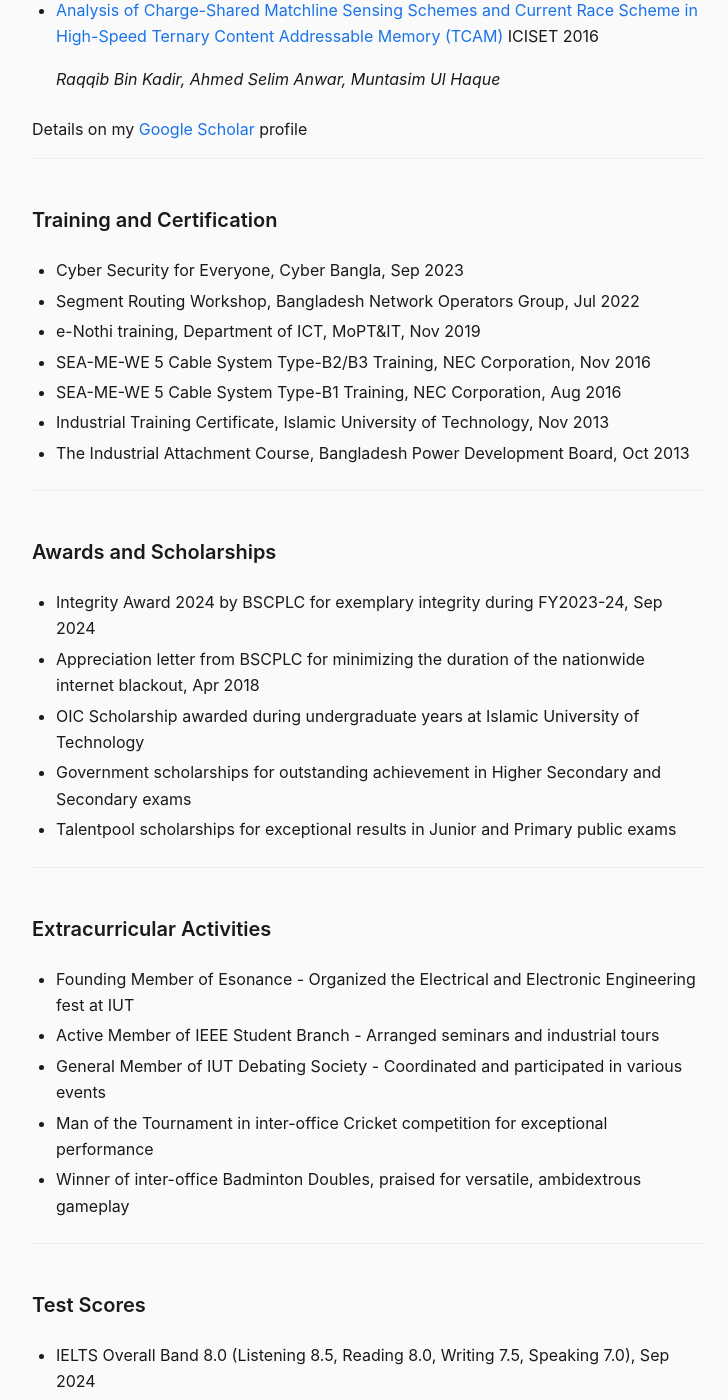
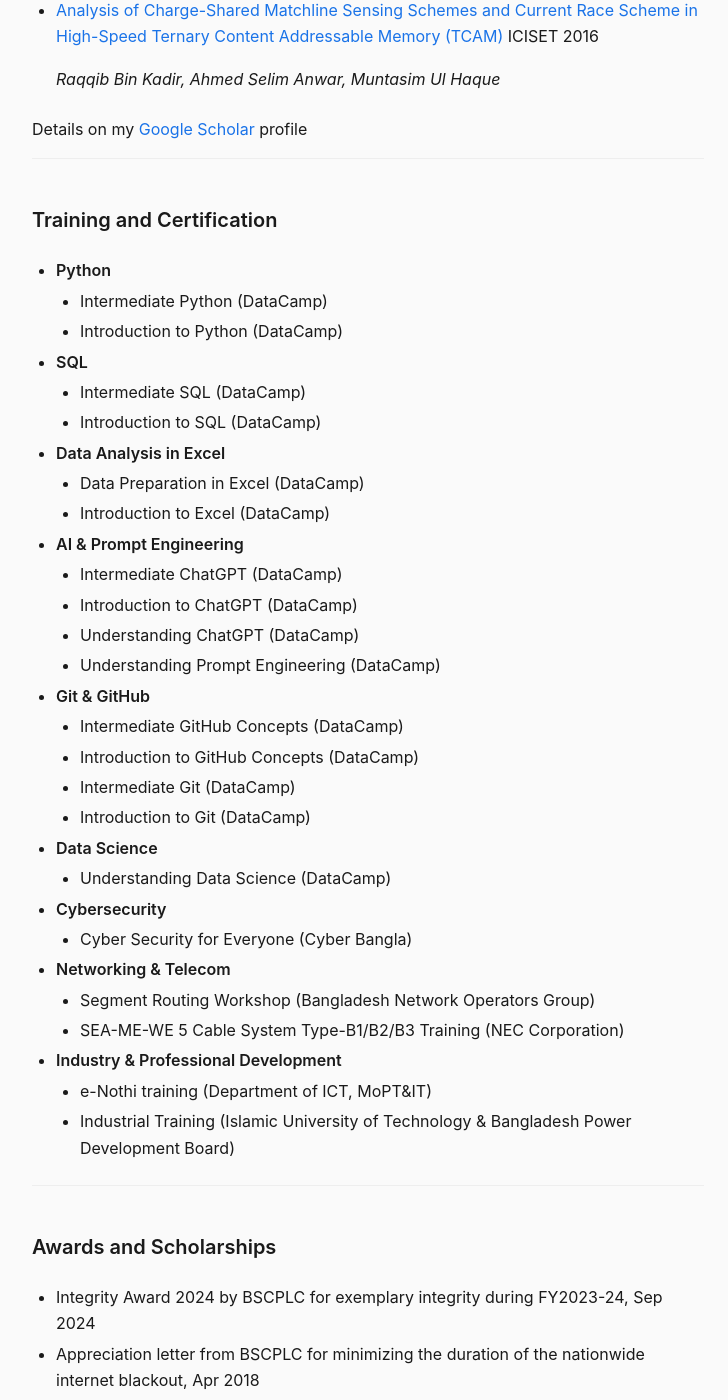
Before and after one commit to muntasimulhaque/muntasimulhaque.github.io, a Jekyll site: the page built from index.md, in a window 1280 px wide and 1400 px high, scrolled down 1919 px. Shown: the whole window, without its empty margins (272-1000 px from the left). Built offline with Jekyll 4.4.1, drawn with Linux system fonts in a browser that asks for light colours.

Commit message:
Update index.md

```diff
--- a/index.md
+++ b/index.md
@@ -56,13 +56,35 @@
 
 #### Training and Certification
 
-* Cyber Security for Everyone, Cyber Bangla, Sep 2023
-* Segment Routing Workshop, Bangladesh Network Operators Group, Jul 2022
-* e-Nothi training, Department of ICT, MoPT&IT, Nov 2019
-* SEA-ME-WE 5 Cable System Type-B2/B3 Training, NEC Corporation, Nov 2016
-* SEA-ME-WE 5 Cable System Type-B1 Training, NEC Corporation, Aug 2016
-* Industrial Training Certificate, Islamic University of Technology, Nov 2013
-* The Industrial Attachment Course, Bangladesh Power Development Board, Oct 2013
+* **Python**
+    * Intermediate Python (DataCamp)
+    * Introduction to Python (DataCamp)
+* **SQL**
+    * Intermediate SQL (DataCamp)
+    * Introduction to SQL (DataCamp)
+* **Data Analysis in Excel**
+    * Data Preparation in Excel (DataCamp)
+    * Introduction to Excel (DataCamp)
+* **AI & Prompt Engineering**
+    * Intermediate ChatGPT (DataCamp)
+    * Introduction to ChatGPT (DataCamp)
+    * Understanding ChatGPT (DataCamp)
+    * Understanding Prompt Engineering (DataCamp)
+* **Git & GitHub**
+    * Intermediate GitHub Concepts (DataCamp)
+    * Introduction to GitHub Concepts (DataCamp)
+    * Intermediate Git (DataCamp)
+    * Introduction to Git (DataCamp)
+* **Data Science**
+    * Understanding Data Science (DataCamp)
+* **Cybersecurity**
+    * Cyber Security for Everyone (Cyber Bangla)
+* **Networking & Telecom**
+    * Segment Routing Workshop (Bangladesh Network Operators Group)
+    * SEA-ME-WE 5 Cable System Type-B1/B2/B3 Training (NEC Corporation)
+* **Industry & Professional Development**
+    * e-Nothi training (Department of ICT, MoPT&IT)
+    * Industrial Training (Islamic University of Technology & Bangladesh Power Development Board)
 
 #### Awards and Scholarships
 
```
